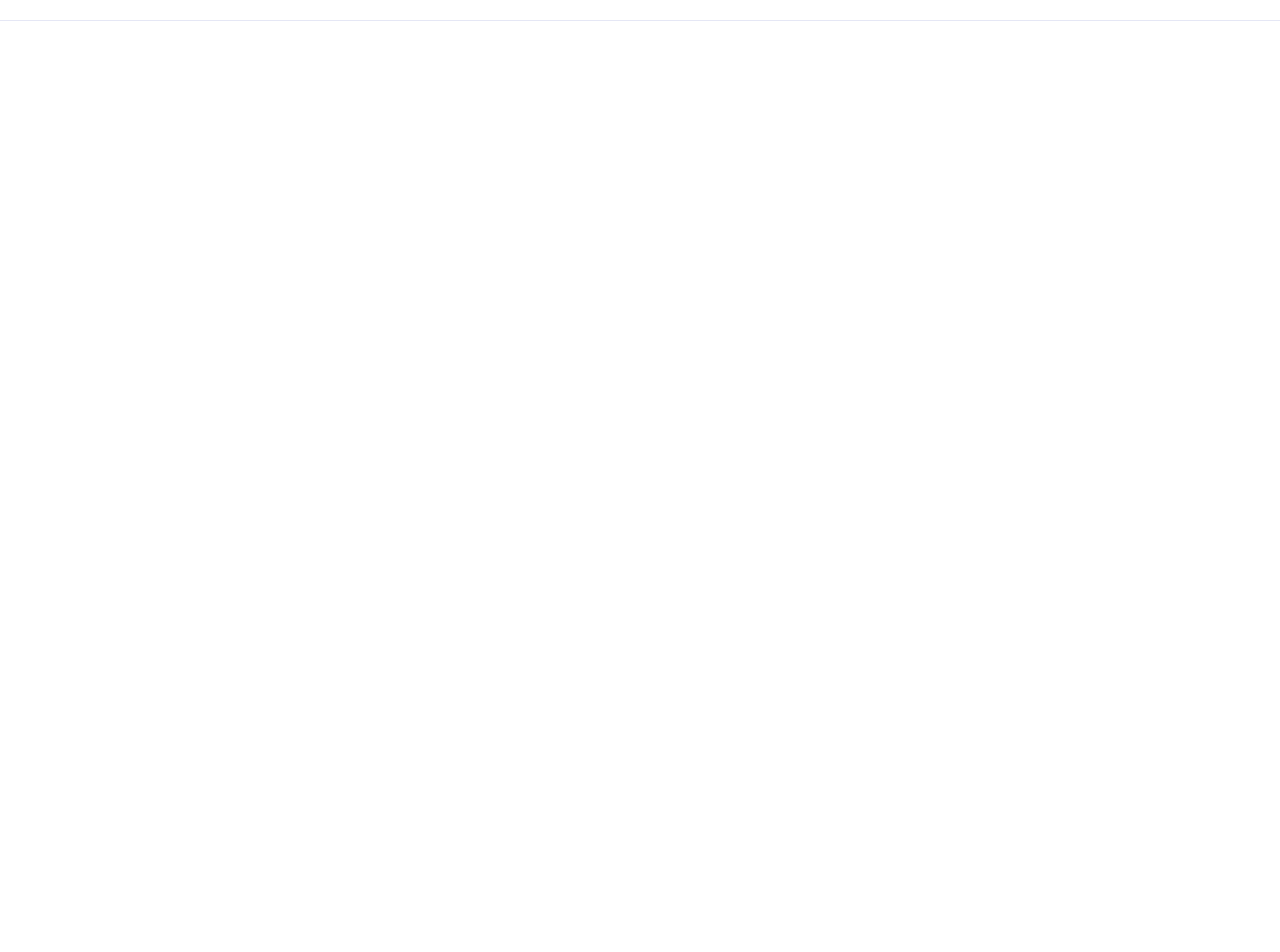
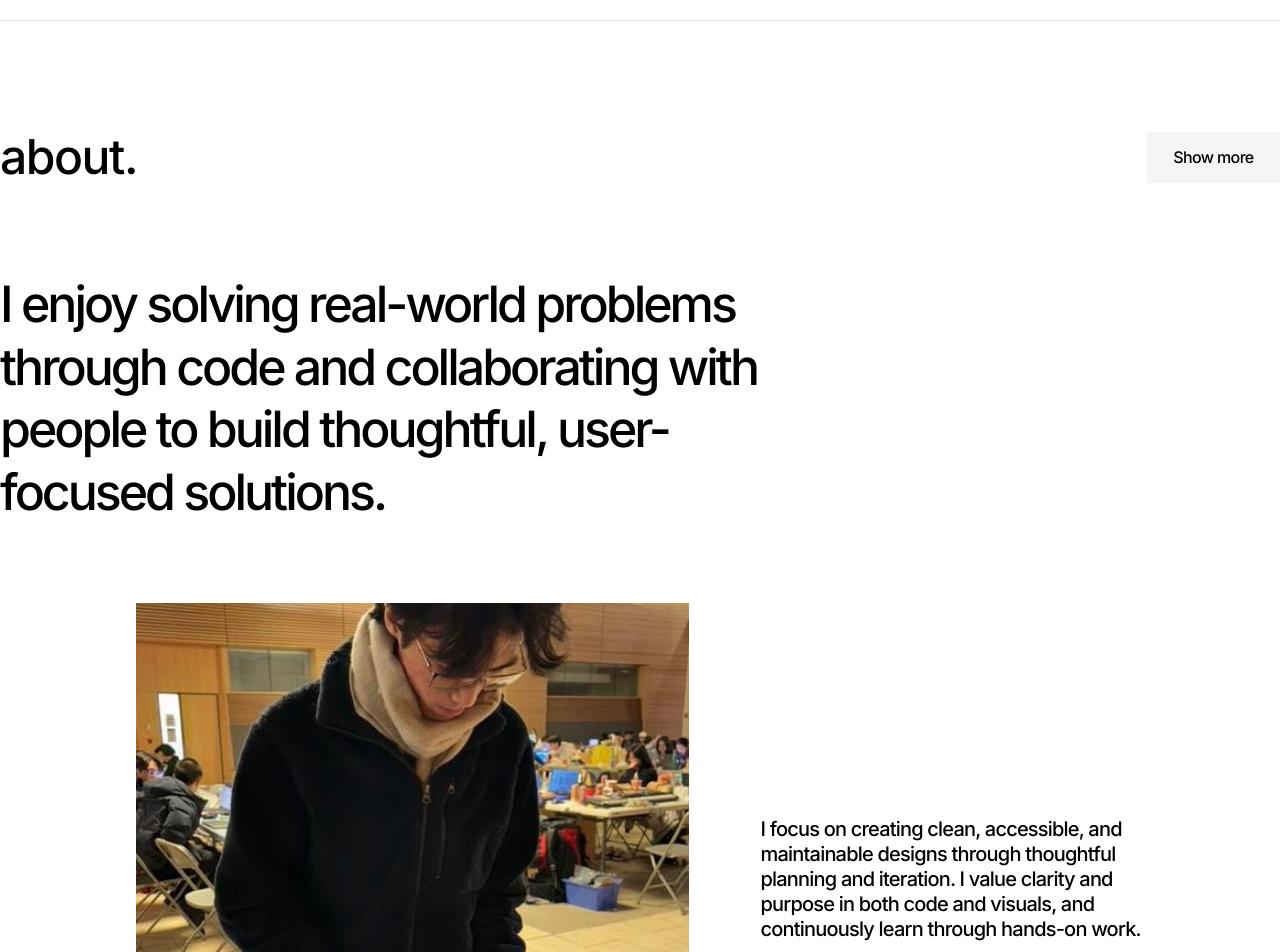
Before and after one commit to markaxelus/portfolio, a Next.js app: page / in a window 1280 px wide. Shown: the part 4720-5672 px from the top of the page. Before the commit the page ends 4861 px from the top, so only its background shows below. Built offline with nearby package versions, Linux system fonts and the light colour scheme.

Commit message:
about preview page for main

```diff
--- a/src/app/page.tsx
+++ b/src/app/page.tsx
@@ -1,17 +1,19 @@
 import Hero from "@/components/Hero"
-import Workflow from "@/components/Process"
+import Process from "@/components/Process"
 import Works from "@/components/Works"
+import AboutPreview from "@/components/About/AboutPreview"
 
 
 export default function Home() {
   return (
     <main className="">
       <Hero/>
-      <Workflow />
+      <Process />
       <Works
         headingText="work."
         headingClassName="text-[48px] tracking-[-0.03em] font-medium"
       />
+      <AboutPreview />
     </main>
   );
 }
--- /dev/null
+++ b/src/components/About/AboutFull/index.tsx
@@ -0,0 +1,12 @@
+import React from 'react'
+
+
+const index = () => {
+  return (
+    <div>
+
+    </div>
+  )
+}
+
+export default index
--- /dev/null
+++ b/src/components/About/AboutPreview/index.tsx
@@ -0,0 +1,46 @@
+"use client"
+import React from 'react'
+import { usePathname } from "next/navigation"
+import ShowMore from "@/components/Buttons/ShowMore"
+
+
+const index = () => {
+  const pathname = usePathname();
+  const onAboutPage = pathname === "/about"
+
+  return (
+    <section className="flex flex-col justify-start max-w-[1600px] w-full mx-auto px-[20px] md:px-[30px] lg:px-0 gap-20 pt-[20px] pb-[100px]">
+      {/* Main Heading */}
+      <div className="flex justify-between items-center">
+        <h1 className="text-[48px] tracking-[-0.03em] font-medium">about.</h1>
+        {!onAboutPage && <ShowMore href="/about" />}
+      </div>
+
+      {/* About Section */}
+      <div className="flex flex-col gap-20">
+        {/* Info */}
+        <div className="max-w-[60%]">
+          <p className="text-[50px] font-medium tracking-[-0.06em] leading-tight">
+            I enjoy solving real-world problems through code and collaborating with people to build thoughtful, user-focused solutions.
+          </p>
+        </div>
+
+        {/* Image */}
+        <div className="w-full flex flex-col md:flex-row items-center justify-center gap-18">
+          <div className="flex-shrink-0">
+            <img
+              src="/image.png"
+              alt="profile"
+              className="w-[553px] h-[553px] object-cover"
+            />
+          </div>
+          <p className="text-[20px] tracking-[-0.04em] text-center md:text-left max-w-sm font-medium leading-tight">
+            I focus on creating clean, accessible, and maintainable designs through thoughtful planning and iteration. I value clarity and purpose in both code and visuals, and continuously learn through hands-on work.          </p>
+        </div>
+      </div>
+    </section>
+
+  )
+}
+
+export default index
--- a/src/components/Buttons/ShowMore.tsx
+++ b/src/components/Buttons/ShowMore.tsx
@@ -1,10 +1,14 @@
 import React from "react";
 import Link from "next/link";
 
-const ShowMore = () => {
+type ShowMoreProps = {
+  href: string;
+}
+
+const ShowMore = ({ href }: ShowMoreProps) => {
   return (
     <div className="flex items-center">
-      <Link href="/works" className="bg-[rgb(245,245,245)] w-[133px] h-[51px] tracking-[-0.04em] flex items-center justify-center font-medium">
+      <Link href={href} className="bg-[rgb(245,245,245)] w-[133px] h-[51px] tracking-[-0.04em] flex items-center justify-center font-medium">
           Show more
       </Link>
     </div>
--- a/src/components/Works/index.tsx
+++ b/src/components/Works/index.tsx
@@ -69,13 +69,13 @@ const Works: React.FC<WorksProps> = ({ headingText, headingClassName }) => {
   };
 
   return (
-    <section className="max-w-[1600px] w-full mx-auto h-screen px-[20px] md:px-[30px] lg:px-0 gap-12 md:gap-6 py-[80px]">
+    <section className="max-w-[1600px] w-full mx-auto min-h-screen px-[20px] md:px-[30px] lg:px-0 gap-12 md:gap-6 py-[80px]">
       <div className="flex justify-between">
         <h1 className={`text-center ${headingClassName}`}>{headingText}</h1>
-        {!onWorksPage && <ShowMore />}
+        {!onWorksPage && <ShowMore href="/works" />}
       </div>
 
-      <div className="relative pt-12 pb-[120px]">
+      <div className="relative pt-12 ">
         {(onWorksPage ? projects : projects.slice(0,5)).map((project) => (
           <Link
             key={project.id}
```
Also changed, not shown: public/coding.jpg (added), public/image.png (added).
